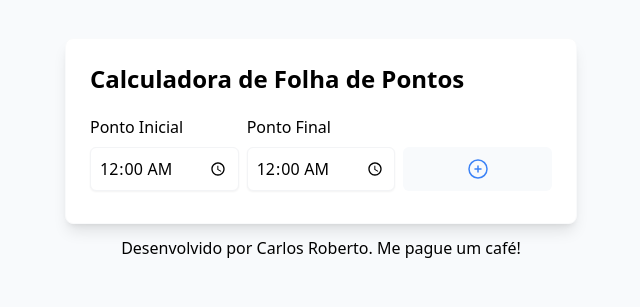
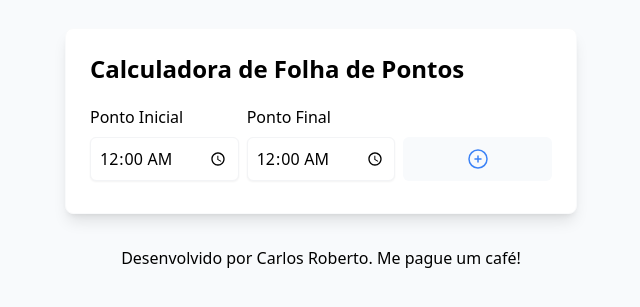
Before and after one commit to caarlos1/calc_folha_de_pontos, a React (Create React App) app: page / in a window 1280 px wide. Shown: the part 257-564 px from the top of the page, without its empty margins (319-959 px from the left). Built offline with nearby package versions, Linux system fonts and the light colour scheme.

Commit message:
to correct footer and score table marge

```diff
--- a/src/components/Footer.tsx
+++ b/src/components/Footer.tsx
@@ -2,8 +2,7 @@ import React from 'react';
 
 function Footer() {
   return (
-    <footer>
-      <span className="mt-5">
+    <footer className="mt-5">
       Desenvolvido por{' '}
       <a
         href="https://github.com/caarlos1"
@@ -13,7 +12,6 @@ function Footer() {
       >
         Carlos Roberto.
       </a>
-      </span>
       <a
         href="https://ko-fi.com/caarlos"
         target="_blank"
--- a/src/components/ScoreTable.tsx
+++ b/src/components/ScoreTable.tsx
@@ -9,7 +9,7 @@ const ScoreTable = ({
   totalHours: string;
 }) => {
   return (
-    <div className="max-w-sm w-full border border-slate-200 pt-4 rounded-md mt-4 shadow-lg">
+    <div className="max-w-sm w-full border border-slate-200 pt-4 rounded-md mt-4 mb-3 shadow-lg">
       <table className="table-auto w-full" title="Tabela de Horas Totais">
         <thead>
           <tr>
```
Lines whose indentation alone changed are shown as unchanged.
